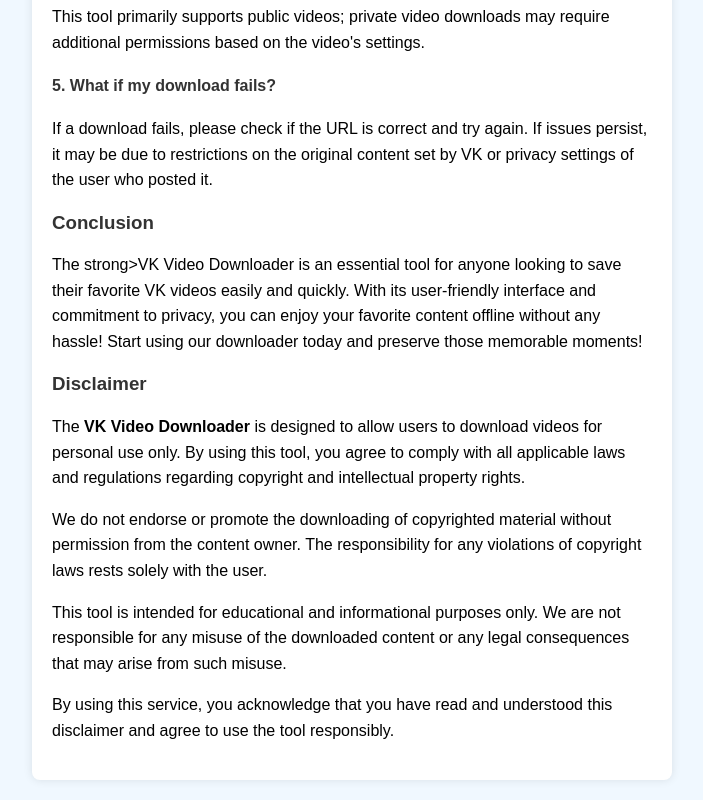
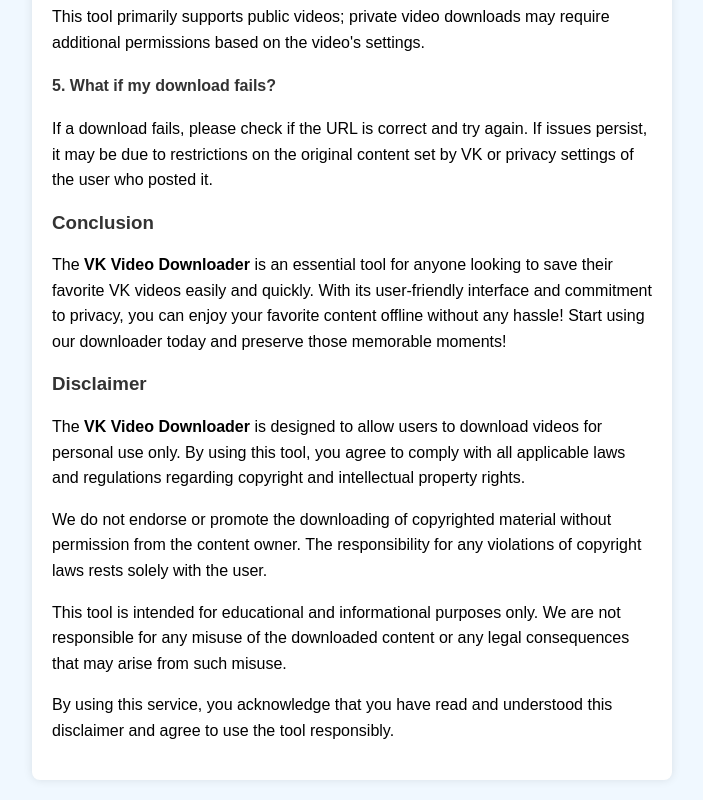
Before and after one commit to allvideodownload/vk-video-downloader, a plain HTML site: page index.html in a window 1280 px wide. Shown: the part 2378-3178 px from the top of the page, without its empty margins (288-991 px from the left). Drawn offline with Linux system fonts and the light colour scheme.

Commit message:
Update index.html

```diff
--- a/index.html
+++ b/index.html
@@ -111,7 +111,7 @@
             <!-- Conclusion -->
             <h3>Conclusion</h3>
 
-            <p>The strong>VK Video Downloader</strong> is an essential tool for anyone looking to save their favorite VK videos easily and quickly. With its user-friendly interface and commitment to privacy, you can enjoy your favorite content offline without any hassle! Start using our downloader today and preserve those memorable moments!</p>
+            <p>The <strong>VK Video Downloader</strong> is an essential tool for anyone looking to save their favorite VK videos easily and quickly. With its user-friendly interface and commitment to privacy, you can enjoy your favorite content offline without any hassle! Start using our downloader today and preserve those memorable moments!</p>
             <h3>Disclaimer</h3>
     <p>
         The <strong>VK Video Downloader</strong> is designed to allow users to download videos for personal use only. By using this tool, you agree to comply with all applicable laws and regulations regarding copyright and intellectual property rights.
```
